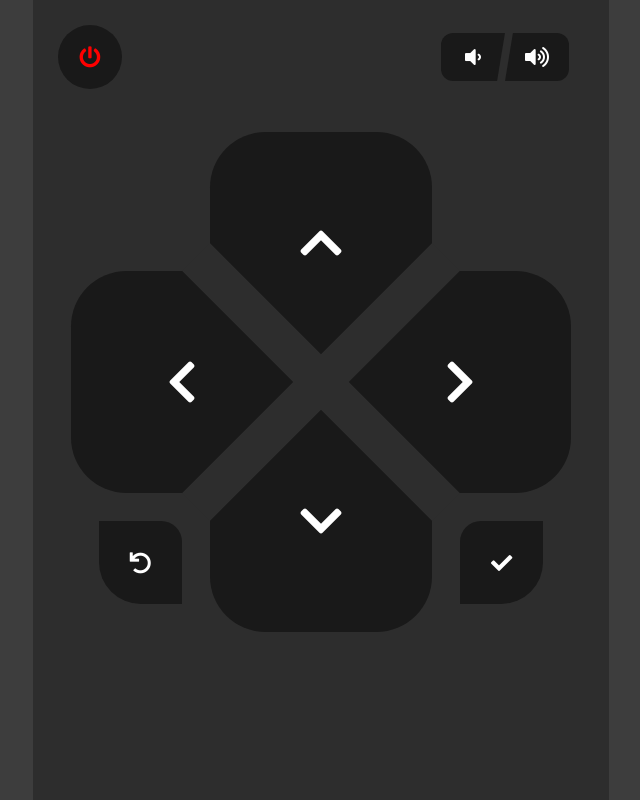
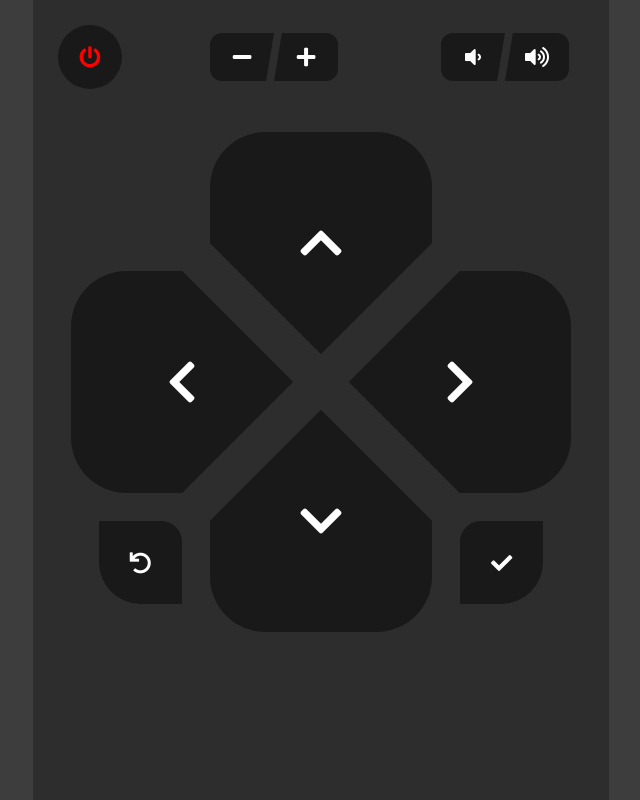
Before and after one commit to oscarmuhr/tv-remote, a website: page src/static/home.html in a window 1280 px wide. Shown: the whole page, without its empty margins (319-959 px from the left). Drawn offline with nearby package versions, Linux system fonts and the light colour scheme.

Commit message:
add channel up / down buttons

```diff
--- a/src/static/home.html
+++ b/src/static/home.html
@@ -20,6 +20,14 @@
         <div class="top-row">
             <div class="power-button" onclick="httpGet('/basic-actions/tv-power')">
                 <span class="fa fa-power-off fa-lg"></span>
+            </div>
+            <div class="rocker">
+                <div class="rocker-btn rocker-down" onclick="httpGet('/basic-actions/channel-down')">
+                    <span class="fa fa-minus fa-lg"></span>
+                </div>
+                <div class="rocker-btn rocker-up" onclick="httpGet('/basic-actions/channel-up')">
+                    <span class="fa fa-plus fa-lg"></span>
+                </div>
             </div>
             <div class="rocker">
                 <div class="rocker-btn rocker-down" onclick="httpGet('/basic-actions/volume-down')">
```
